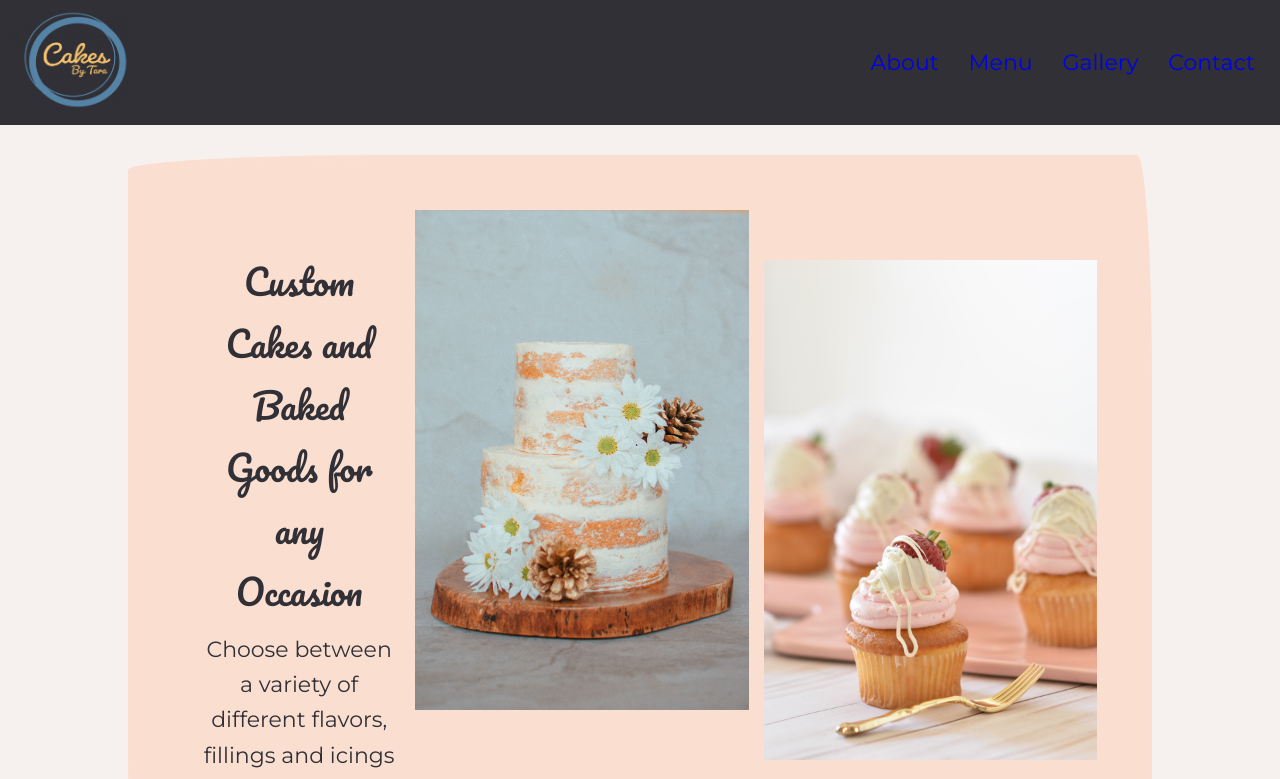
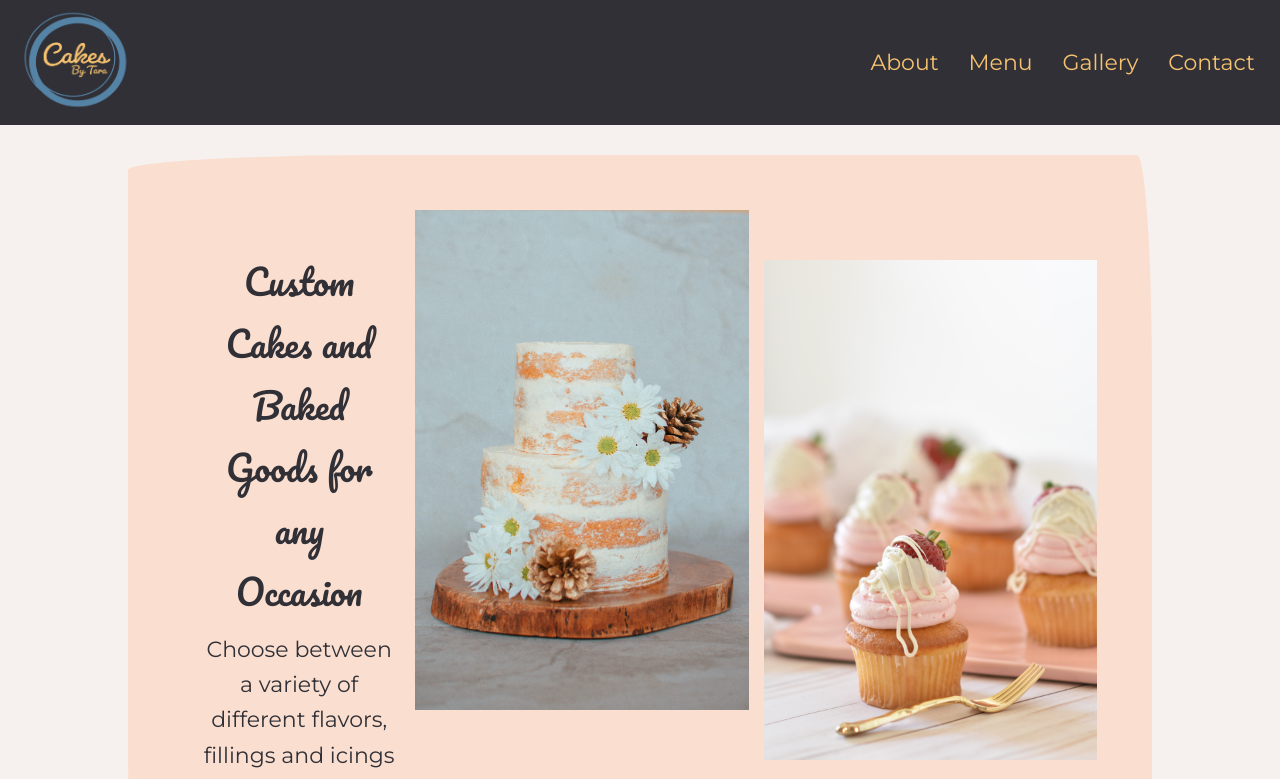
Before and after one commit to Briana-Connolly/cakes-by-tara, a React (Create React App) app: page / in a window 1280 px wide. Shown: the top 779 px of the page. Built offline with nearby package versions, Linux system fonts and the light colour scheme.

Commit message:
update nav links

```diff
--- a/src/components/Navbar.css
+++ b/src/components/Navbar.css
@@ -39,6 +39,7 @@ button {
 }
 
 a{
+    color: #F6C270;
     text-decoration: none;
     font-size: 22px;
 }
```
